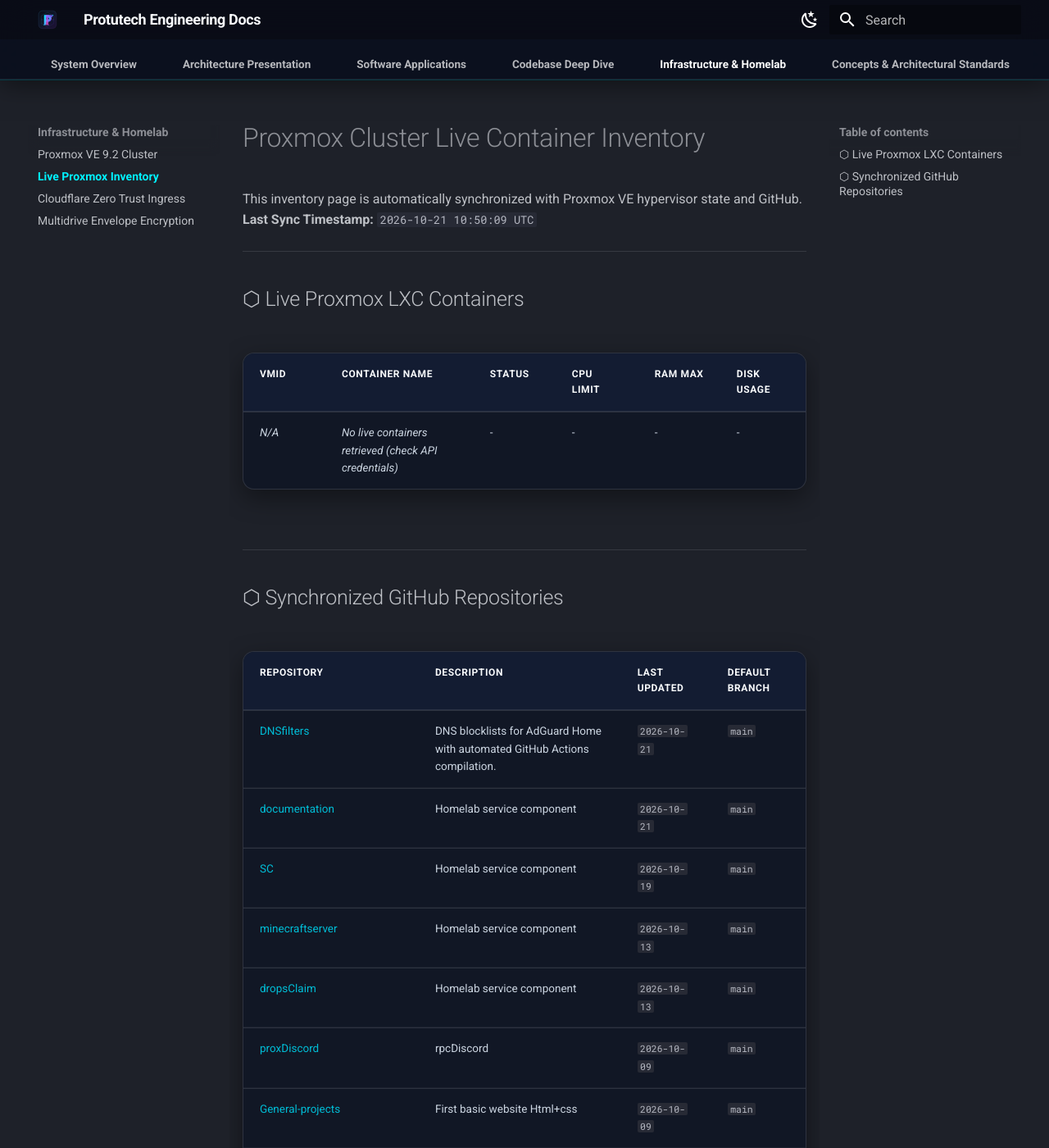
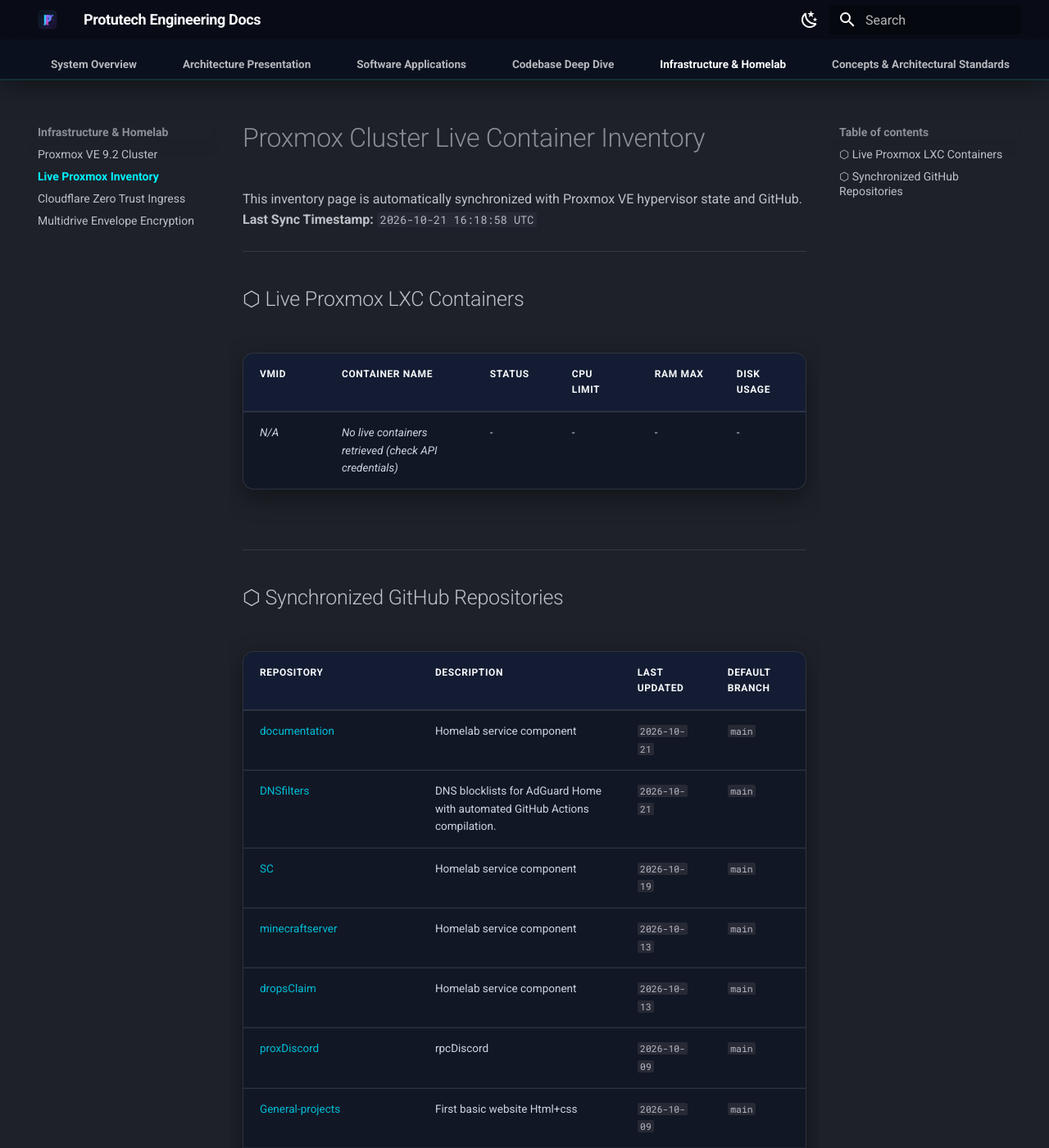
Before and after one commit to IAndrexI/documentation, an MkDocs documentation site: the page built from docs/infra/proxmox-live-inventory.md, in a window 1280 px wide and 1400 px high. Shown: the whole window at 82% size. Built offline with MkDocs 1.6.1 and Material for MkDocs 9.7.7, drawn with Linux system fonts in a browser that asks for light colours.

Commit message:
chore(auto-update): sync live Proxmox containers and GitHub repos [skip ci]

```diff
--- a/docs/infra/proxmox-live-inventory.md
+++ b/docs/infra/proxmox-live-inventory.md
@@ -1,7 +1,7 @@
 # Proxmox Cluster Live Container Inventory
 
 This inventory page is automatically synchronized with Proxmox VE hypervisor state and GitHub.
-**Last Sync Timestamp:** `2026-10-21 10:50:09 UTC`
+**Last Sync Timestamp:** `2026-10-21 16:18:58 UTC`
 
 ---
 
@@ -17,8 +17,8 @@
 
 | Repository | Description | Last Updated | Default Branch |
 | :--- | :--- | :--- | :--- |
+| [documentation](https://github.com/IAndrexI/documentation) | Homelab service component | `2026-10-21` | `main` |
 | [DNSfilters](https://github.com/IAndrexI/DNSfilters) | DNS blocklists for AdGuard Home with automated GitHub Actions compilation. | `2026-10-21` | `main` |
-| [documentation](https://github.com/IAndrexI/documentation) | Homelab service component | `2026-10-21` | `main` |
 | [SC](https://github.com/IAndrexI/SC) | Homelab service component | `2026-10-19` | `main` |
 | [minecraftserver](https://github.com/IAndrexI/minecraftserver) | Homelab service component | `2026-10-13` | `main` |
 | [dropsClaim](https://github.com/IAndrexI/dropsClaim) | Homelab service component | `2026-10-13` | `main` |
```
